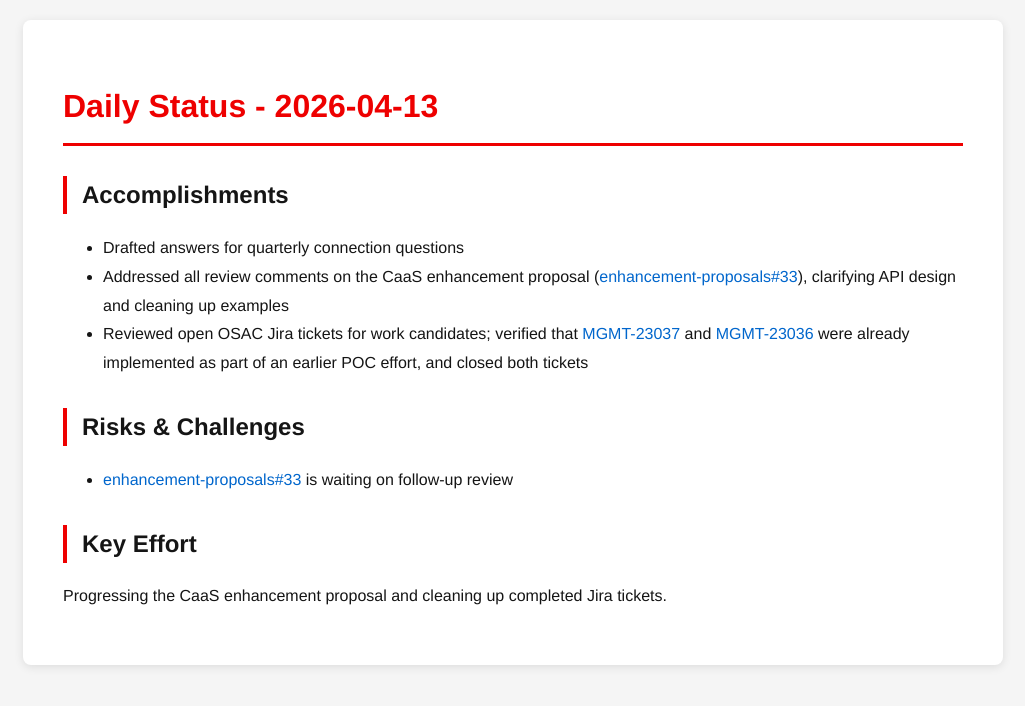
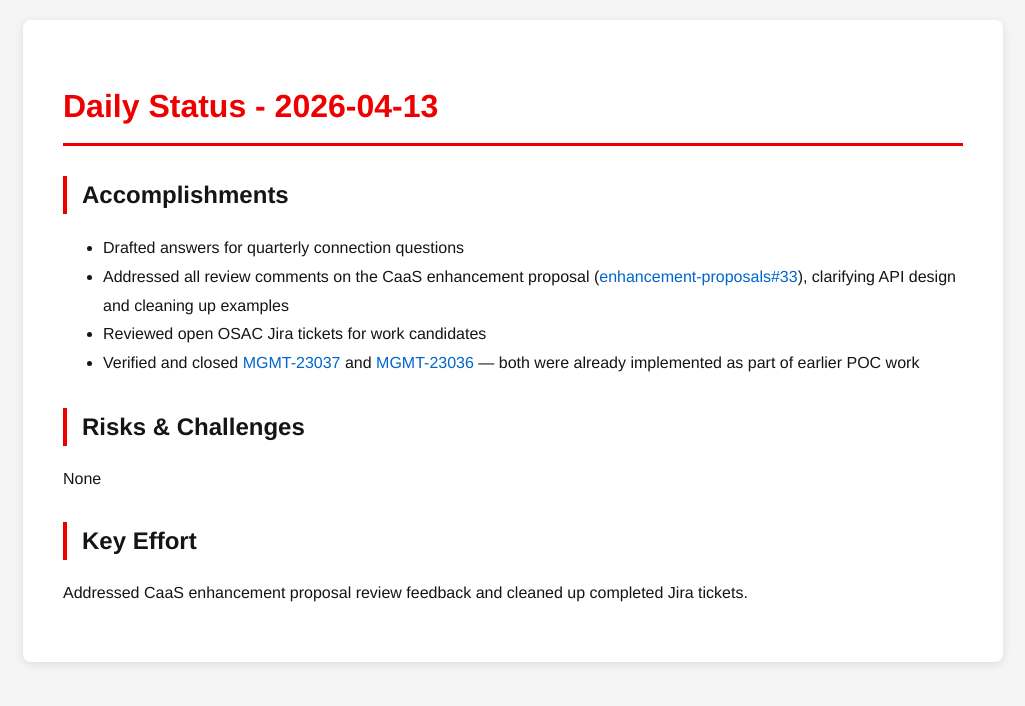
Before and after one commit to tzvatot/daily-status, a Jekyll site: the page built from 2026-04-13.md, in a window 1280 px wide. Shown: the top 706 px of the page, without its empty margins (127-1152 px from the left). Built offline with Jekyll 4.4.1, drawn with Linux system fonts in a browser that asks for light colours.

Commit message:
Daily status update - 2026-04-13

```diff
--- a/2026-04-13.md
+++ b/2026-04-13.md
@@ -9,10 +9,11 @@ date: 2026-04-13
 ## Accomplishments
 - Drafted answers for quarterly connection questions
 - Addressed all review comments on the CaaS enhancement proposal ([enhancement-proposals#33](https://github.com/osac-project/enhancement-proposals/pull/33)), clarifying API design and cleaning up examples
-- Reviewed open OSAC Jira tickets for work candidates; verified that [MGMT-23037](https://redhat.atlassian.net/browse/MGMT-23037) and [MGMT-23036](https://redhat.atlassian.net/browse/MGMT-23036) were already implemented as part of an earlier POC effort, and closed both tickets
+- Reviewed open OSAC Jira tickets for work candidates
+- Verified and closed [MGMT-23037](https://redhat.atlassian.net/browse/MGMT-23037) and [MGMT-23036](https://redhat.atlassian.net/browse/MGMT-23036) — both were already implemented as part of earlier POC work
 
 ## Risks & Challenges
-- [enhancement-proposals#33](https://github.com/osac-project/enhancement-proposals/pull/33) is waiting on follow-up review
+None
 
 ## Key Effort
-Progressing the CaaS enhancement proposal and cleaning up completed Jira tickets.
+Addressed CaaS enhancement proposal review feedback and cleaned up completed Jira tickets.
```
